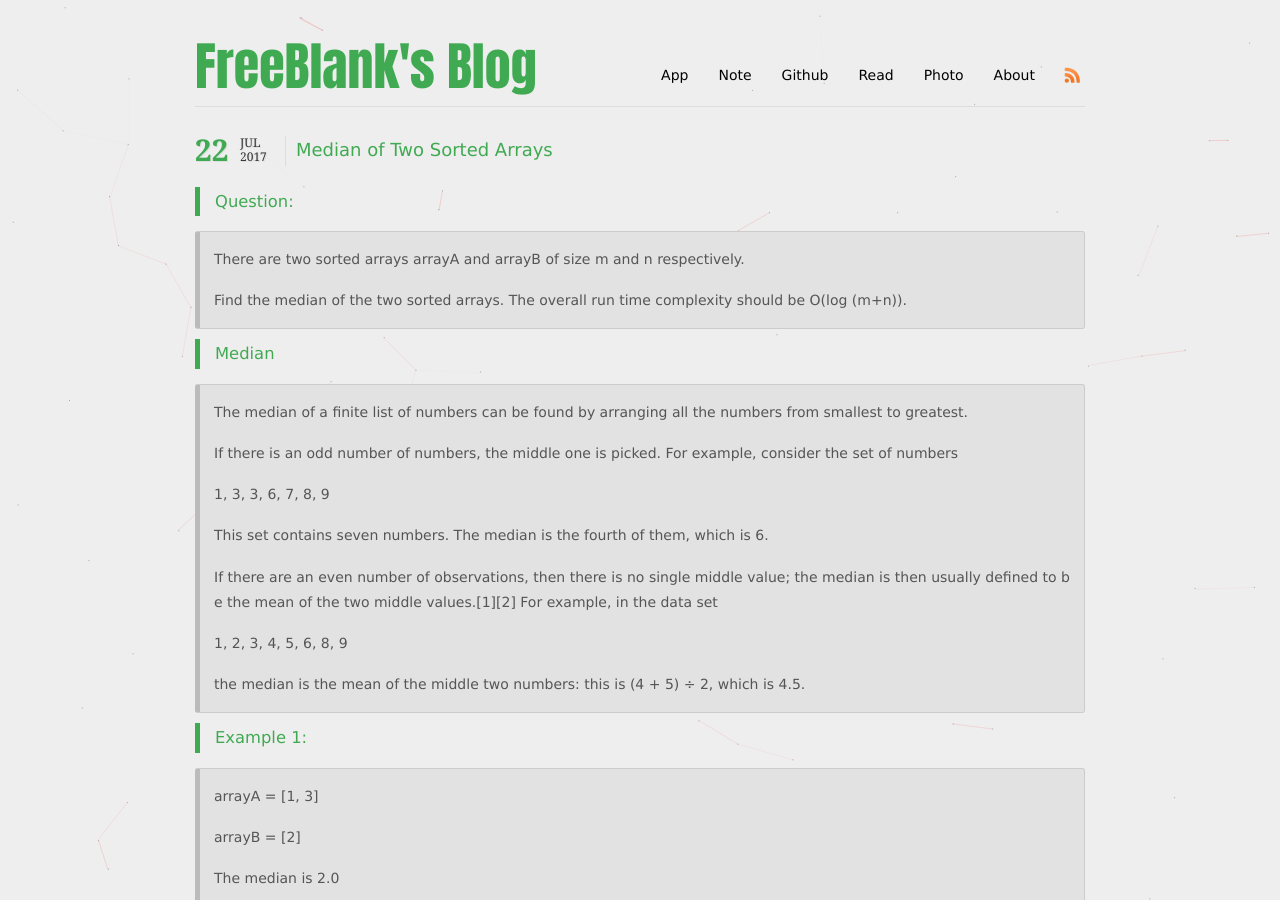
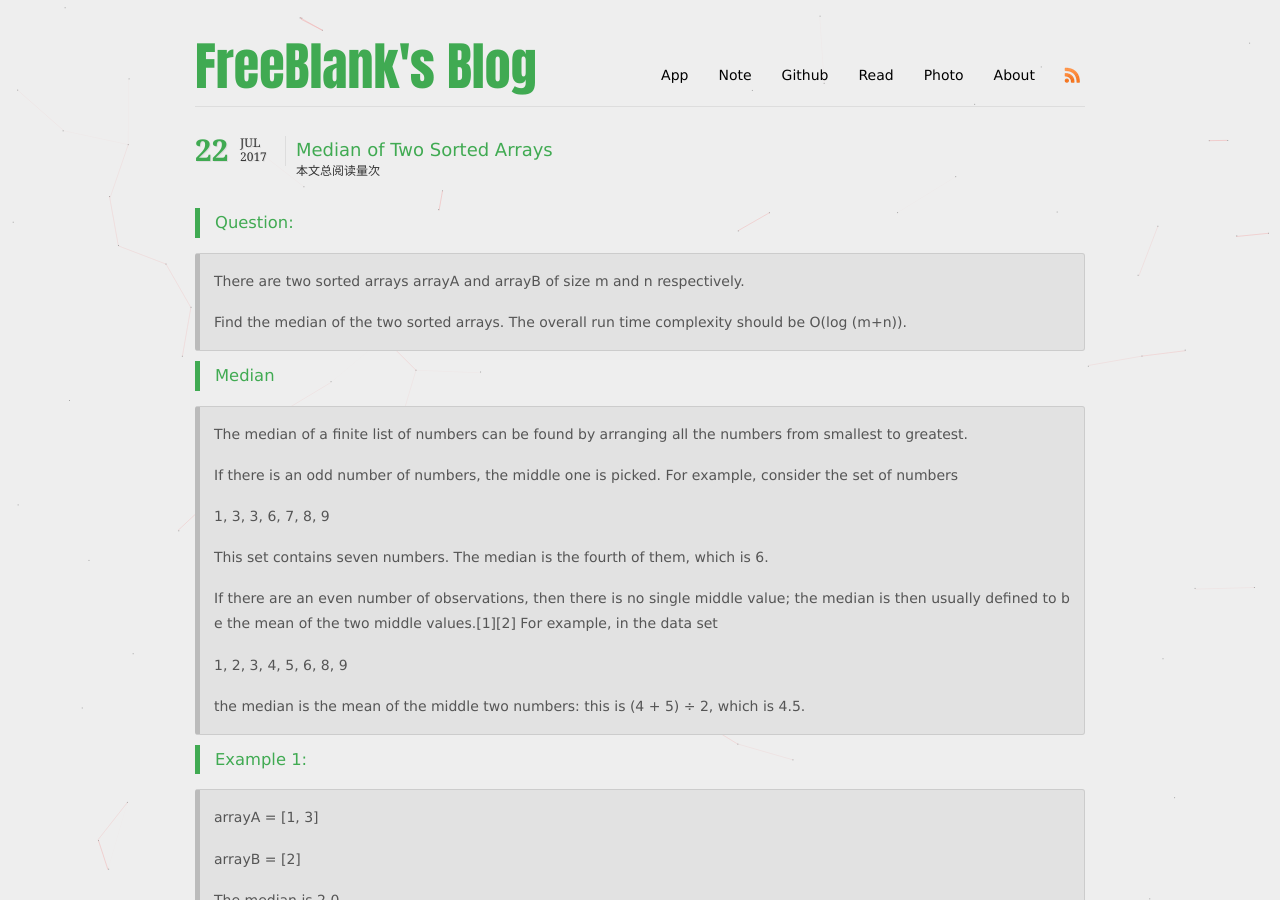
Before and after one commit to freeblank/blog, a Jekyll site: the page built from _posts/2017-07-22-Median of Two Sorted Arrays.md, in a window 1280 px wide and 900 px high. Built offline with Jekyll 4.4.1, drawn with Linux system fonts in a browser that asks for light colours; nearby versions of some CDN libraries; comment, search, counter and statistics services are not loaded.

Commit message:
add read times

```diff
--- a/_includes/post.html
+++ b/_includes/post.html
@@ -8,6 +8,9 @@
              <header>
               <h2><a href="{{ site.url }}{{ page.url }}" title="{{ page.title }}">{{ page.title }}</a></h2>
              </header>
+             <span id="busuanzi_container_page_pv">
+               本文总阅读量<span id="busuanzi_value_page_pv"></span>次
+             </span>
              <div class="con">{{ content }}</div>
              <div class="prev_and_next">
                 {% if page.previous %}
--- a/_layouts/index.html
+++ b/_layouts/index.html
@@ -24,6 +24,7 @@ void main()
     <!--[if lt IE 9]>
     <script src="//cdn.bootcss.com/html5shiv/3.7.3/html5shiv.min.js"></script>
     <![endif]-->
+    <script async src="//dn-lbstatics.qbox.me/busuanzi/2.3/busuanzi.pure.mini.js"></script>
     <script src="//cdn.bootcss.com/jquery/1.7.1/jquery.min.js"></script>
     <script src="//cdn.bootcss.com/nprogress/0.2.0/nprogress.min.js"></script>
     <title>{{site.title}}</title>
--- a/_layouts/page.html
+++ b/_layouts/page.html
@@ -24,6 +24,7 @@ void main()
     <!--[if lt IE 9]>
     <script src="//cdn.bootcss.com/html5shiv/3.7.3/html5shiv.min.js"></script>
     <![endif]-->
+    <script async src="//dn-lbstatics.qbox.me/busuanzi/2.3/busuanzi.pure.mini.js"></script>
     <script src="//cdn.bootcss.com/jquery/1.7.1/jquery.min.js"></script>
     <script src="//cdn.bootcss.com/nprogress/0.2.0/nprogress.min.js"></script>
   </head>
--- a/_layouts/post.html
+++ b/_layouts/post.html
@@ -24,6 +24,7 @@ void main()
     <!--[if lt IE 9]>
     <script src="//cdn.bootcss.com/html5shiv/3.7.3/html5shiv.min.js"></script>
     <![endif]-->
+    <script async src="//dn-lbstatics.qbox.me/busuanzi/2.3/busuanzi.pure.mini.js"></script>
     <script src="//cdn.bootcss.com/jquery/1.7.1/jquery.min.js"></script>
     <script src="//cdn.bootcss.com/nprogress/0.2.0/nprogress.min.js"></script>
     <title>{{page.title}}</title>
```
